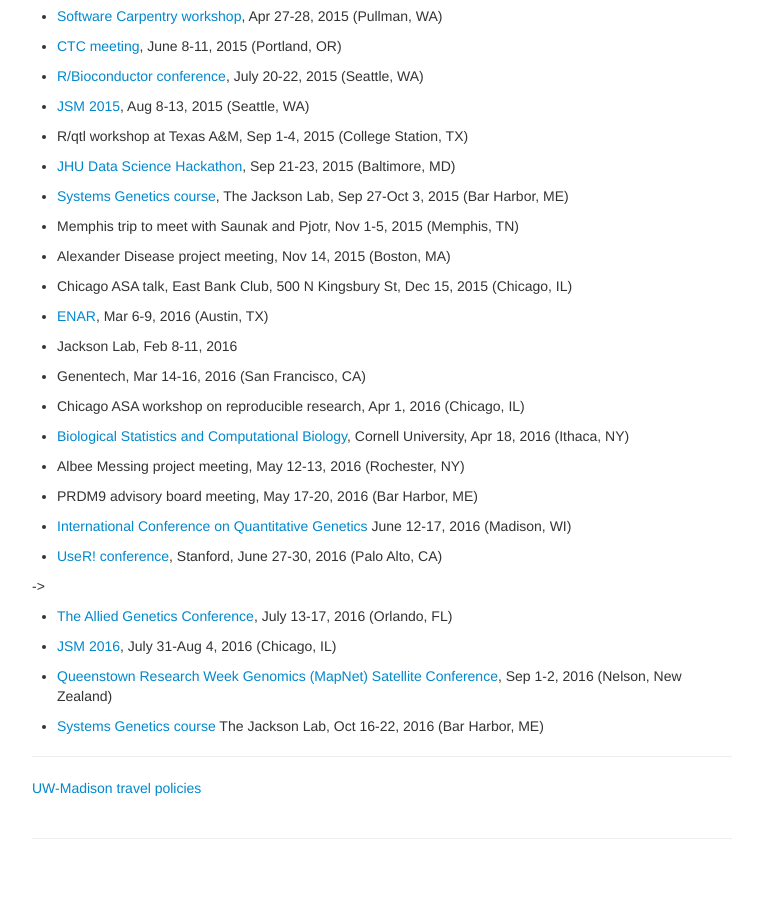
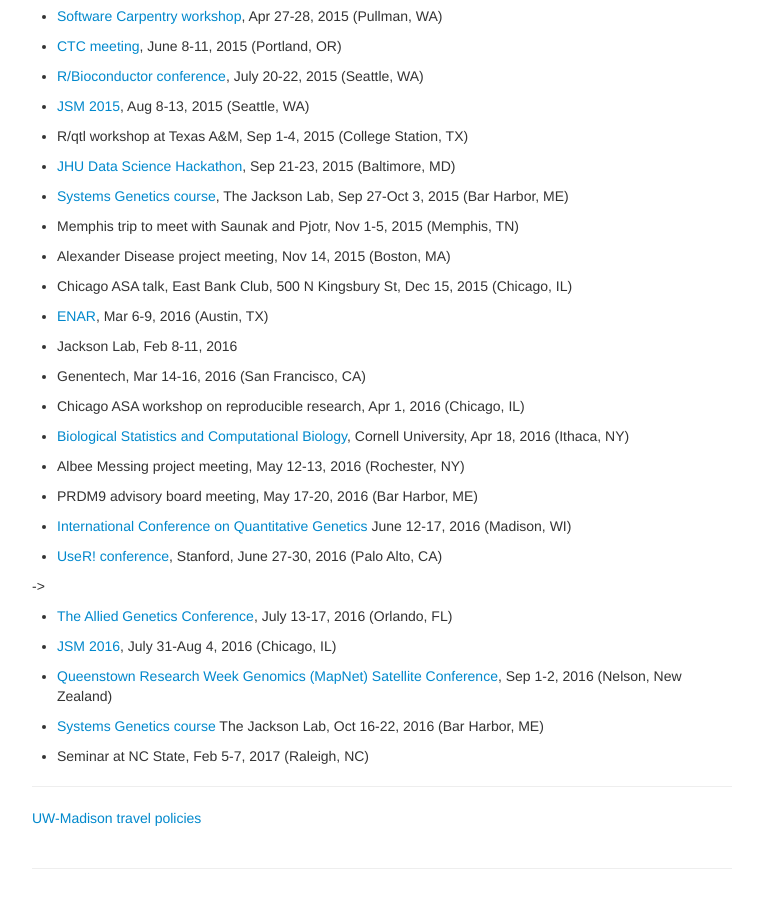
Before and after one commit to kbroman/kbroman.github.io, a Jekyll site: the page built from pages/travel.md, in a window 1280 px wide and 900 px high, scrolled down 3026 px. Shown: the whole window, without its empty margins (258-1021 px from the left). Built offline with Jekyll 4.4.1, drawn with Linux system fonts in a browser that asks for light colours; before the commit the page ends 3896 px from its top, so only the background shows below that.

Commit message:
pages/travel: NC State in Feb, 2017

```diff
--- a/pages/travel.md
+++ b/pages/travel.md
@@ -262,6 +262,8 @@
 - [Systems Genetics course](https://www.jax.org/education-and-learning/education-calendar/2016/october/short-course-on-systems-genetics)
   The Jackson Lab, Oct 16-22, 2016 (Bar Harbor, ME)
 
+- Seminar at NC State, Feb 5-7, 2017 (Raleigh, NC)
+
 ---
 
 [UW-Madison travel policies](http://www.bussvc.wisc.edu/acct/policy/ppindex.html)
```
